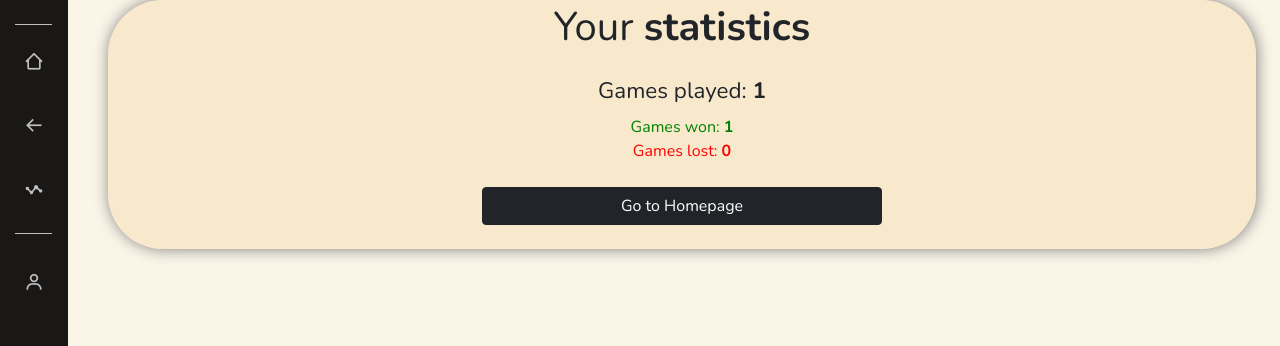
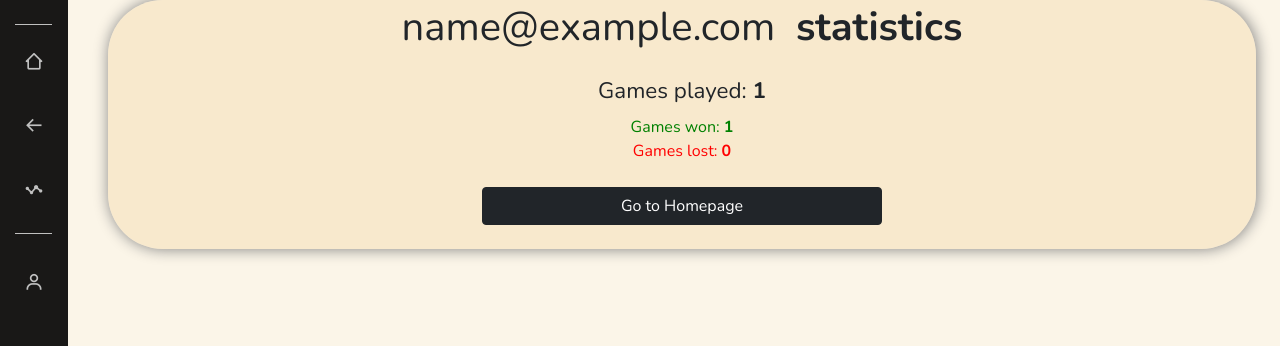
Before and after one commit to dawidkaplon/WordGuesser, a Django app: a page that uses mysite/templates/user_statistics.html in a window 1280 px wide. Shown: the part 64-410 px from the top of the page. Run offline with Django 4.2, Linux system fonts and the light colour scheme; a user stored in the database is signed in; tables that the repository leaves empty hold one stand-in row (values such as "Sample post").

Commit message:
Modify and restrict some views and templates to superuser only

```diff
--- a/api/views.py
+++ b/api/views.py
@@ -147,7 +147,7 @@ class GetUserWords(views.APIView):
                 return Response({"words": serializer.data}, status=status.HTTP_200_OK)
 
             if request.accepted_renderer.format == "html":
-                all_words = Word.objects.filter(user=user)
+                all_words = list(reversed(Word.objects.filter(user=user)))[:5]
                 return Response(
                     {"words": all_words, "user": user},
                     template_name="user_words_list.html",
--- a/mysite/templates/user_statistics.html
+++ b/mysite/templates/user_statistics.html
@@ -3,7 +3,12 @@
 
 {% block content %}
 
-<h1>{% translate "Your <strong>statistics</strong>" %}</h1>
+{% if request.user.is_superuser %}
+    <h1>{{user}}&nbsp;&nbsp;{% translate "<strong>statistics</strong>" %}</h1>
+{% else %}
+    <h1>{% translate "Your <strong>statistics</strong>" %}</h1>
+{% endif %}
+
 
 {% if not user.number_of_games_played %}
     <div class="empty-user-stats" style="margin-top: 2rem;">
--- a/mysite/templates/user_words_list.html
+++ b/mysite/templates/user_words_list.html
@@ -9,7 +9,12 @@
     }
 </style>
 
+{% if request.user.is_superuser %}
+    <h1>{{user}}&nbsp;&nbsp;{% translate "<strong>words</strong>" %}</h1>
+{% else %}
     <h1>{% translate "Your previously drawn <strong>words</strong>" %}</h1>
+{% endif %}
+
 {% if not words %}
     <div class="empty-words-list" style="margin-top: 2rem;">
         <h5>{% translate "Your list is empty! Is it the right time to play some games?" %}</h5>
@@ -26,6 +31,7 @@
         </div>
     {% endfor %}
 {% endif %}
+
 <div class="go-index-button">
     <a class="btn btn-dark" href="/{{LANGUAGE_CODE}}" style="width: 25rem; margin-top: 1.5rem;">{% translate "Go to Homepage" %}</a>
 </div>
--- a/mysite/templates/words_list.html
+++ b/mysite/templates/words_list.html
@@ -19,7 +19,7 @@
     </div>
     <div class="word-user">
         {% if user.is_superuser %}
-            {% translate "User" %}: {{word.user}}
+            {% translate "User" %}: <a href="/{{LANGUAGE_CODE}}/statistics/{{word.user}}"><strong>{{word.user}}</strong></a>
         {% else %}
             {% translate "User" %}: *****
         {% endif %}
--- a/mysite/views.py
+++ b/mysite/views.py
@@ -1,5 +1,6 @@
 from django.shortcuts import render, redirect
 from django.contrib import messages
+from django.contrib.auth.decorators import login_required, user_passes_test
 from django.utils.translation import gettext as _
 from django.utils.translation import get_language, activate
 from django.http import Http404
@@ -27,11 +28,12 @@ def translate(language):
     finally:
         activate(current_language)
 
-
 def user_statistics(request, user_email):
     user = CustomUser.objects.get(email=user_email)
-    return render(request, "user_statistics.html", {"user": user})
-
+    if user == request.user or request.user.is_superuser:
+        return render(request, "user_statistics.html", {"user": user})
+    else:
+        raise Http404
 
 
 class Game:
@@ -129,7 +131,7 @@ class Game:
                             try:
                                 current_user.number_of_wins += 1
                                 current_user.save()
-                            except CustomUser.DoesNotExist:
+                            except:
                                 pass
                             return render(request, "win_page.html", {"word": word})
 
```
Also changed, not shown: locale/en/LC_MESSAGES/django.po, locale/pl/LC_MESSAGES/django.po, 1 other file. Lines whose indentation alone changed are shown as unchanged.
